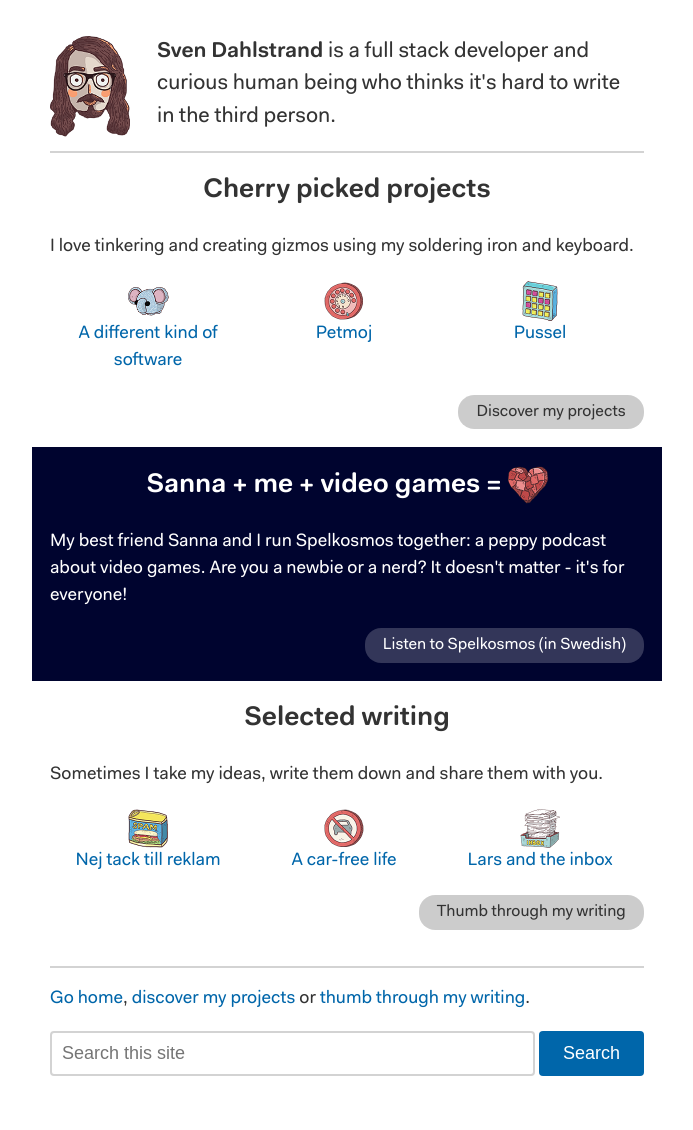
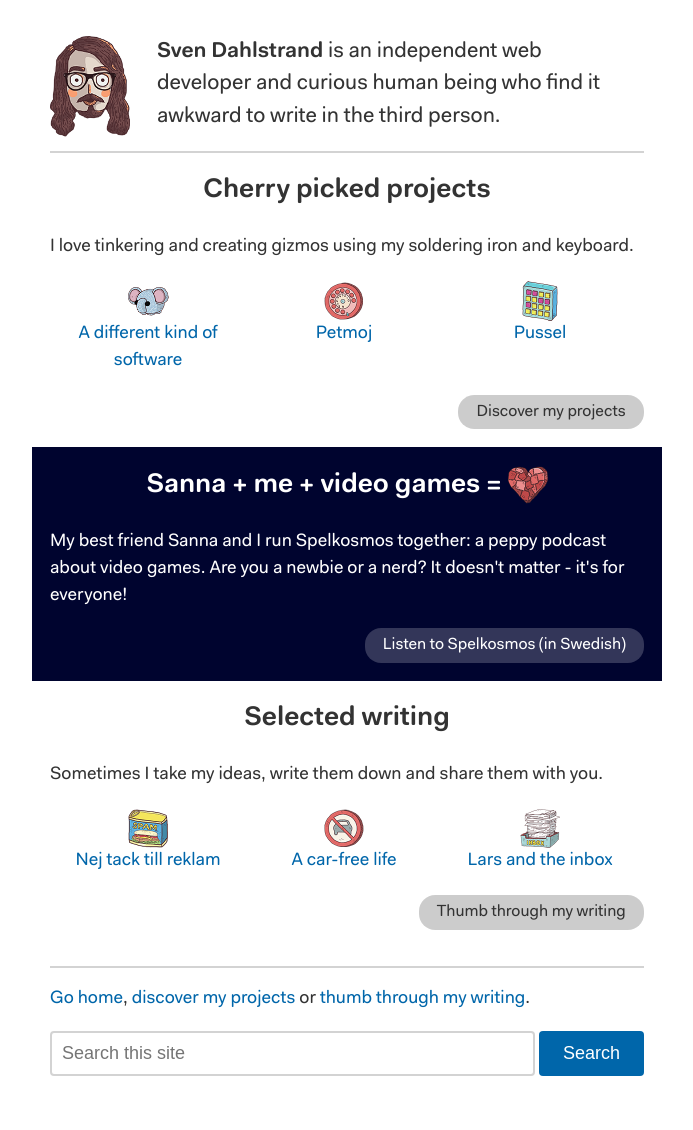
Before and after one commit to svendahlstrand/svendahlstrand.github.io, a Jekyll site: the page built from _pages/index.html, in a window 1280 px wide. Shown: the whole page, without its empty margins (293-986 px from the left). Built offline with Jekyll 4.4.1, drawn with Linux system fonts in a browser that asks for light colours.

Commit message:
Update copy.

```diff
--- a/_pages/index.html
+++ b/_pages/index.html
@@ -6,8 +6,8 @@ title: Sven Dahlstrand
 
 <header>
   <div>
-    <h1><strong>Sven Dahlstrand</strong> is a full stack developer and curious human being</h1>
-    <p>who thinks it's hard to write in the third person.</p>
+    <h1><strong>Sven Dahlstrand</strong> is an independent web developer and curious human being</h1>
+    <p>who find it awkward to write in the third person.</p>
   </div>
 </header>
 
```
